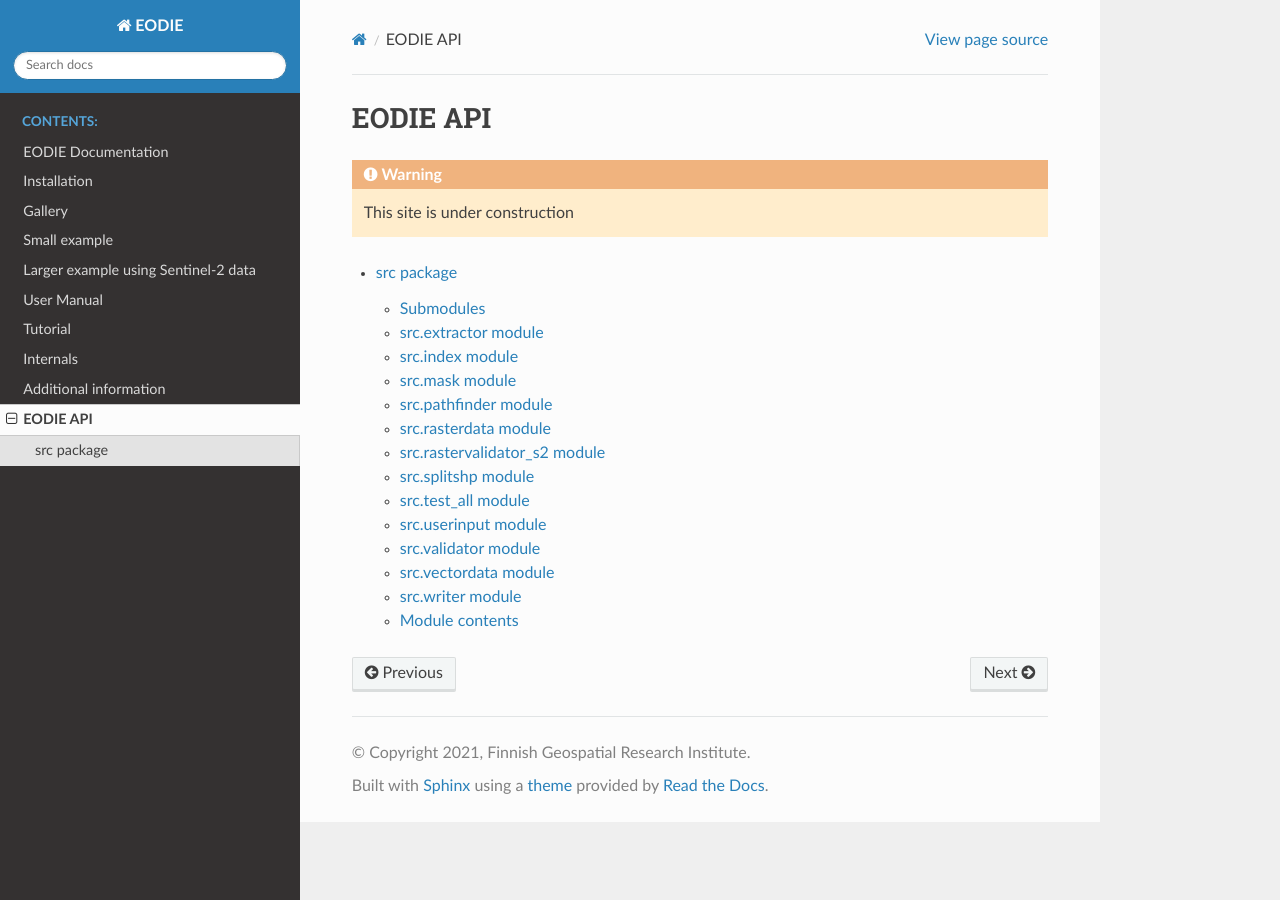
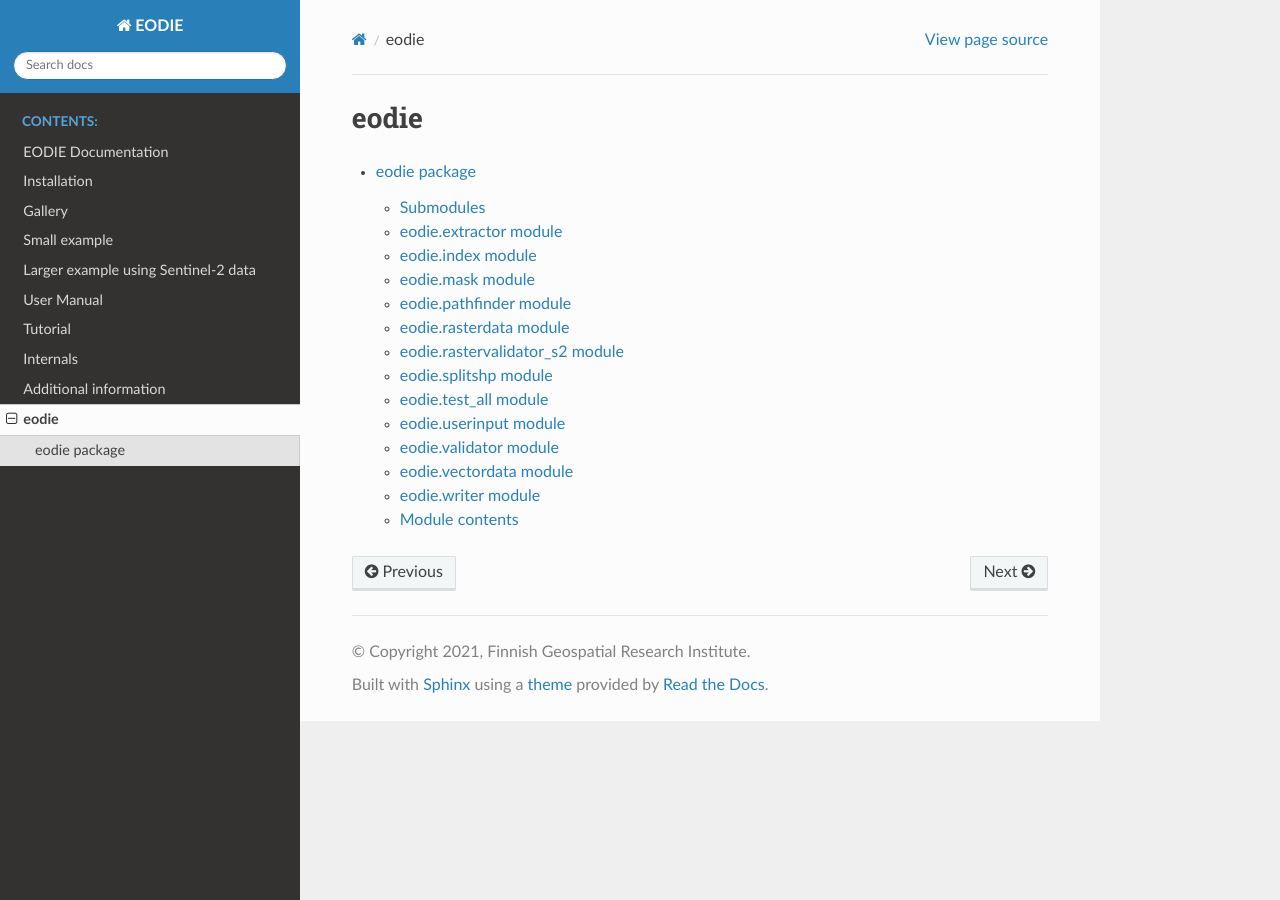
Before and after one commit to samumantha/EODIE, a Sphinx documentation site: the page built from docs/modules.rst, in a window 1280 px wide. Built offline with Sphinx 7.4.7 and the Read the Docs theme 2.0.0, drawn with Linux system fonts in a browser that asks for light colours; some of the changed lines change nothing that is shown.

Commit message:
api to fit new dir structure

```diff
--- a/docs/conf.py
+++ b/docs/conf.py
@@ -53,3 +53,8 @@ html_theme = 'sphinx_rtd_theme'
 # relative to this directory. They are copied after the builtin static files,
 # so a file named "default.css" will overwrite the builtin "default.css".
 html_static_path = ['_static']
+
+
+#Napoleon settings
+napoleon_numpy_docstring = True
+napoleon_include_init_with_doc = True
--- /dev/null
+++ b/docs/eodie.rst
@@ -0,0 +1,109 @@
+eodie package
+=============
+
+Submodules
+----------
+
+eodie.extractor module
+----------------------
+
+.. automodule:: eodie.extractor
+   :members:
+   :undoc-members:
+   :show-inheritance:
+
+eodie.index module
+------------------
+
+.. automodule:: eodie.index
+   :members:
+   :undoc-members:
+   :show-inheritance:
+
+eodie.mask module
+-----------------
+
+.. automodule:: eodie.mask
+   :members:
+   :undoc-members:
+   :show-inheritance:
+
+eodie.pathfinder module
+-----------------------
+
+.. automodule:: eodie.pathfinder
+   :members:
+   :undoc-members:
+   :show-inheritance:
+
+eodie.rasterdata module
+-----------------------
+
+.. automodule:: eodie.rasterdata
+   :members:
+   :undoc-members:
+   :show-inheritance:
+
+eodie.rastervalidator\_s2 module
+--------------------------------
+
+.. automodule:: eodie.rastervalidator_s2
+   :members:
+   :undoc-members:
+   :show-inheritance:
+
+eodie.splitshp module
+---------------------
+
+.. automodule:: eodie.splitshp
+   :members:
+   :undoc-members:
+   :show-inheritance:
+
+eodie.test\_all module
+----------------------
+
+.. automodule:: eodie.test_all
+   :members:
+   :undoc-members:
+   :show-inheritance:
+
+eodie.userinput module
+----------------------
+
+.. automodule:: eodie.userinput
+   :members:
+   :undoc-members:
+   :show-inheritance:
+
+eodie.validator module
+----------------------
+
+.. automodule:: eodie.validator
+   :members:
+   :undoc-members:
+   :show-inheritance:
+
+eodie.vectordata module
+-----------------------
+
+.. automodule:: eodie.vectordata
+   :members:
+   :undoc-members:
+   :show-inheritance:
+
+eodie.writer module
+-------------------
+
+.. automodule:: eodie.writer
+   :members:
+   :undoc-members:
+   :show-inheritance:
+
+Module contents
+---------------
+
+.. automodule:: eodie
+   :members:
+   :undoc-members:
+   :show-inheritance:
--- a/docs/modules.rst
+++ b/docs/modules.rst
@@ -1,12 +1,7 @@
-EODIE API
-==========
-
-.. warning::
-
-   This site is under construction
-
+eodie
+=====
 
 .. toctree::
    :maxdepth: 4
 
-   src
+   eodie
--- a/docs/src.rst
+++ /dev/null
@@ -1,114 +0,0 @@
-src package
-============
-
-.. warning::
-
-   This site is under construction
-
-
-Submodules
-----------
-
-src.extractor module
---------------------
-
-.. automodule:: src.extractor
-   :members:
-   :undoc-members:
-   :show-inheritance:
-
-src.index module
-----------------
-
-.. automodule:: src.index
-   :members:
-   :undoc-members:
-   :show-inheritance:
-
-src.mask module
----------------
-
-.. automodule:: src.mask
-   :members:
-   :undoc-members:
-   :show-inheritance:
-
-src.pathfinder module
----------------------
-
-.. automodule:: src.pathfinder
-   :members:
-   :undoc-members:
-   :show-inheritance:
-
-src.rasterdata module
----------------------
-
-.. automodule:: src.rasterdata
-   :members:
-   :undoc-members:
-   :show-inheritance:
-
-src.rastervalidator\_s2 module
-------------------------------
-
-.. automodule:: src.rastervalidator_s2
-   :members:
-   :undoc-members:
-   :show-inheritance:
-
-src.splitshp module
--------------------
-
-.. automodule:: src.splitshp
-   :members:
-   :undoc-members:
-   :show-inheritance:
-
-src.test\_all module
---------------------
-
-.. automodule:: src.test_all
-   :members:
-   :undoc-members:
-   :show-inheritance:
-
-src.userinput module
---------------------
-
-.. automodule:: src.userinput
-   :members:
-   :undoc-members:
-   :show-inheritance:
-
-src.validator module
---------------------
-
-.. automodule:: src.validator
-   :members:
-   :undoc-members:
-   :show-inheritance:
-
-src.vectordata module
----------------------
-
-.. automodule:: src.vectordata
-   :members:
-   :undoc-members:
-   :show-inheritance:
-
-src.writer module
------------------
-
-.. automodule:: src.writer
-   :members:
-   :undoc-members:
-   :show-inheritance:
-
-Module contents
----------------
-
-.. automodule:: src
-   :members:
-   :undoc-members:
-   :show-inheritance:
```
